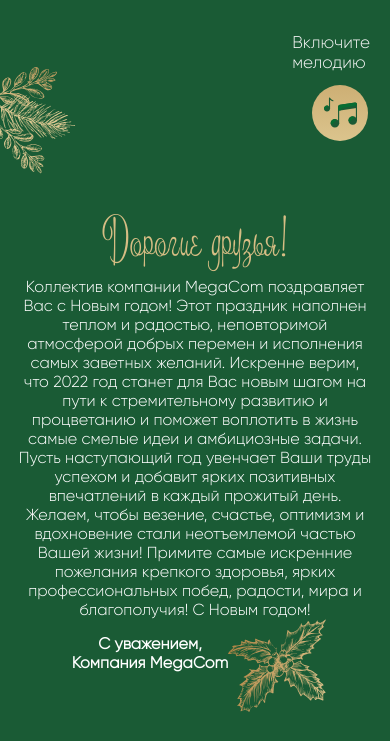
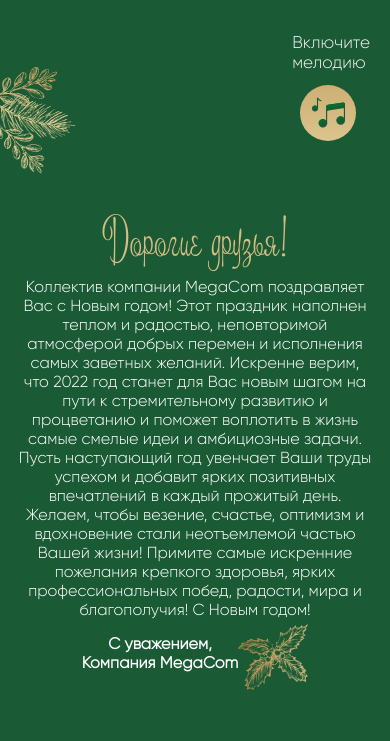
Before and after one commit to JoomartDuishenaliev/newyear, a plain HTML site: page index.html in a window 390 px wide. Shown: the top 741 px of the page. Drawn offline with Linux system fonts and the light colour scheme.

Commit message:
fix: list1 size decreased, music icon adjusted

```diff
--- a/style.css
+++ b/style.css
@@ -105,10 +105,10 @@ p{
         display: none;
     }
     .music{
-        left: 80%;
+        left: 77%;
         top: 85px;
     }
-    .list2, .list1, .footer img{
+    .list2, .footer img{
         width: 90px;
     }
     .desc{
@@ -117,6 +117,10 @@ p{
     }
     .content{
         margin: 105px 16px 0 16px;
+    }
+    .list1 img{
+        width: 70px;
+        margin-top: 5px;
     }
     .title{
         font-size: 52px;
```
